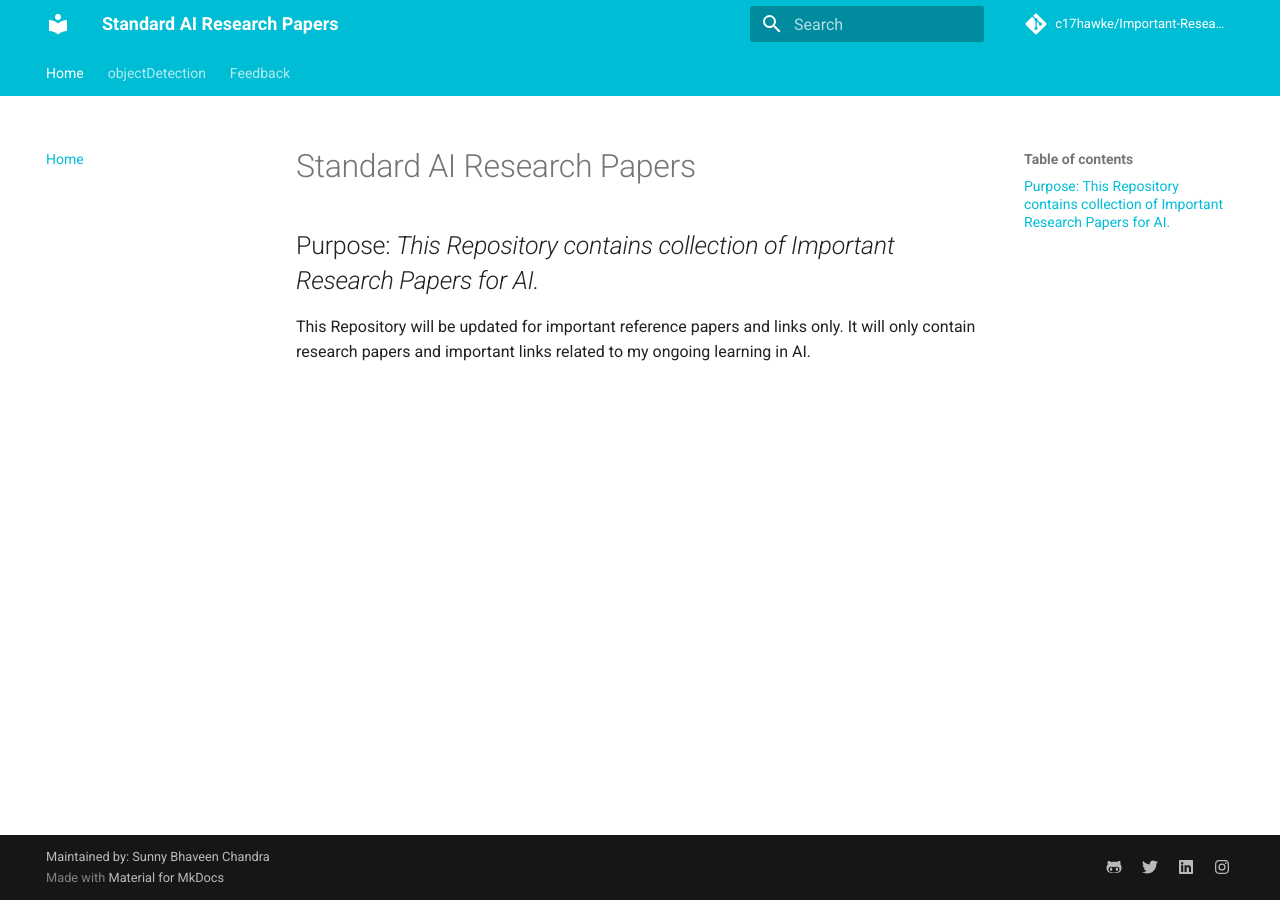
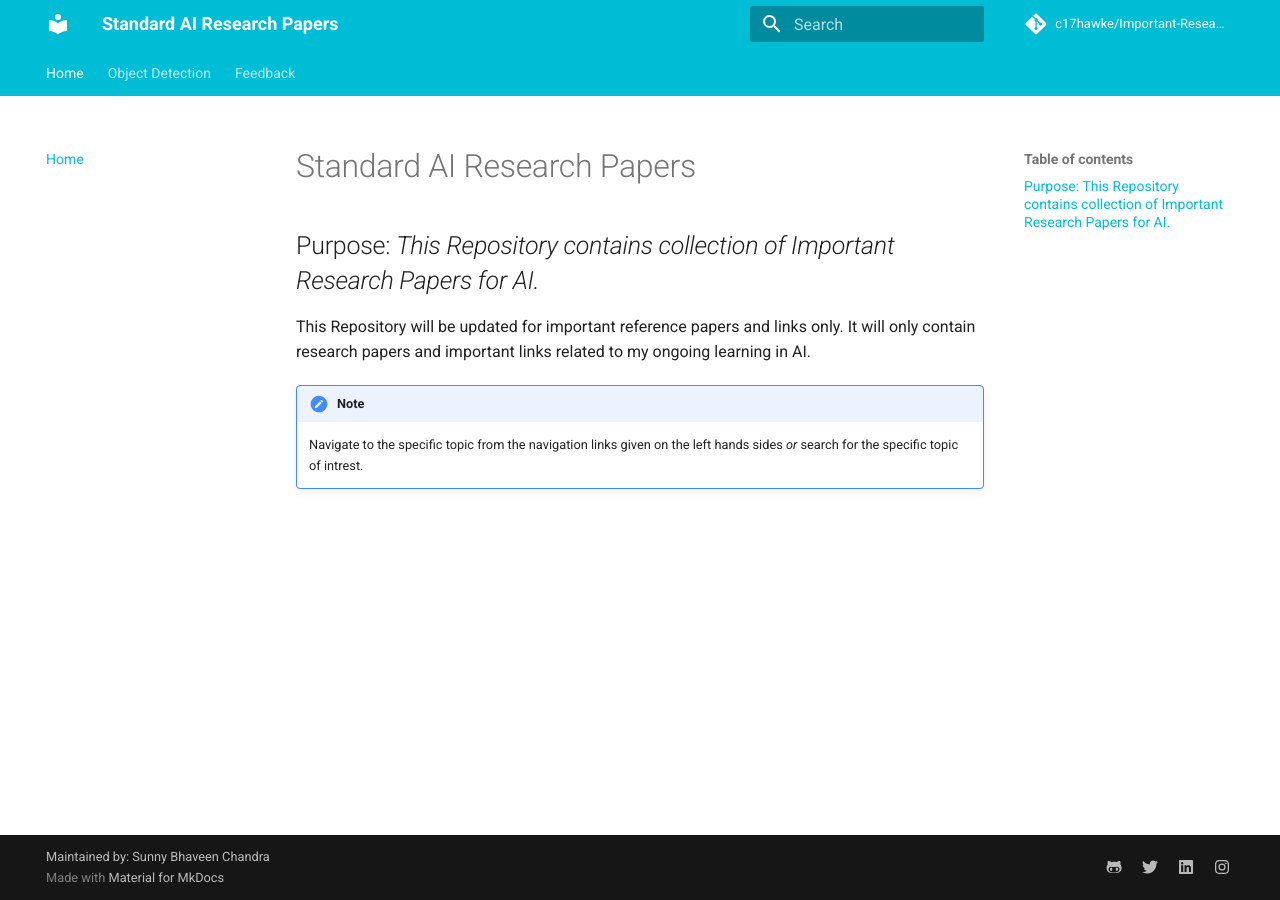
Before and after one commit to c17hawke/Important-Research-Papers-AI, an MkDocs documentation site: the page built from docs/index.md, in a window 1280 px wide. Built offline with MkDocs 1.6.1 and Material for MkDocs 9.7.7, drawn with Linux system fonts in a browser that asks for light colours; comment, search, counter and statistics services are not loaded.

Commit message:
update index and Nav

```diff
--- a/docs/index.md
+++ b/docs/index.md
@@ -3,3 +3,6 @@
 ## Purpose: _This Repository contains collection of Important Research Papers for AI._
 
 This Repository will be updated for important reference papers and links only. It will only contain research papers and important links related to my ongoing learning in AI.
+
+!!! Note
+    Navigate to the specific topic from the navigation links given on the left hands sides _or_ search for the specific topic of intrest.
--- a/mkdocs.yml
+++ b/mkdocs.yml
@@ -2,7 +2,7 @@
 site_name: Standard AI Research Papers
 nav:
   - Home: index.md
-  - objectDetection: objectDetection.md
+  - Object Detection: objectDetection.md
   - Feedback: feedback.md
 # site_url: https://github.com/c17hawke/covid-responder-lex-bot/
 site_author: Sunny Bhaveen Chandra
```
